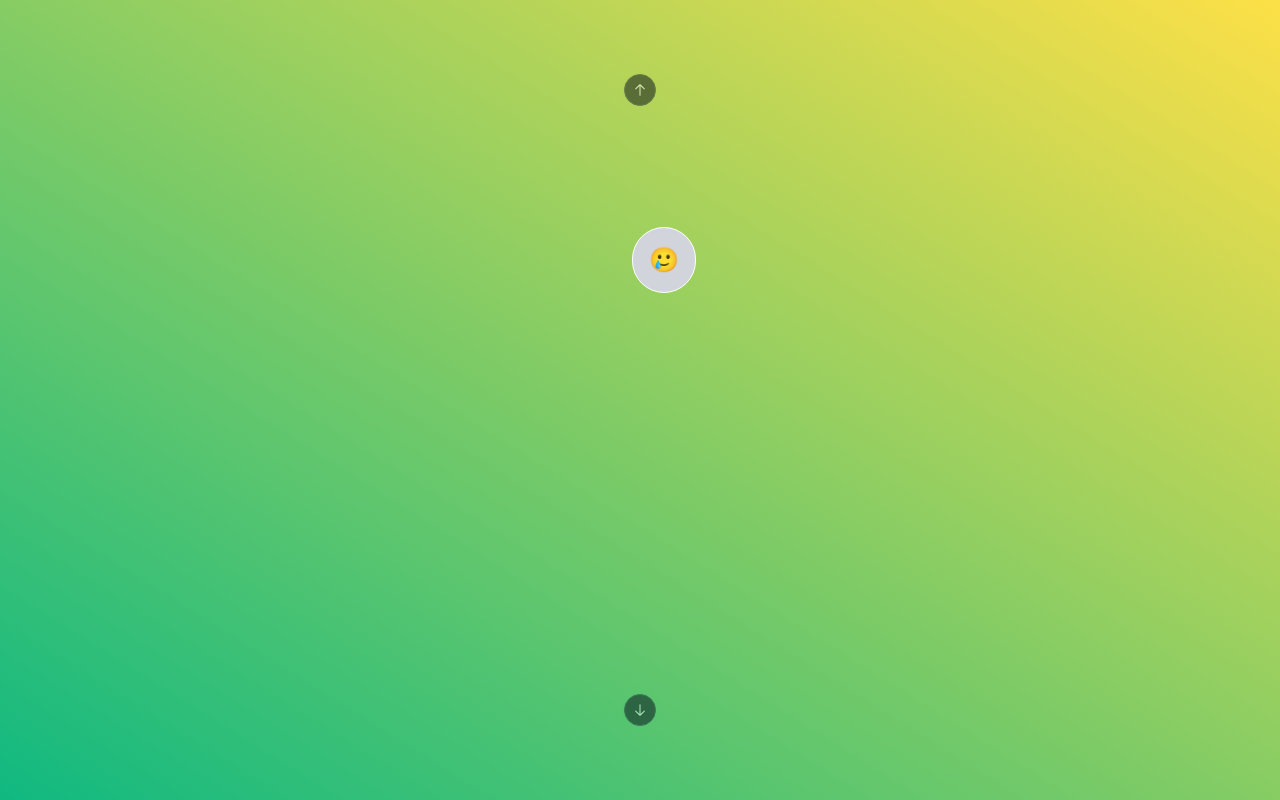
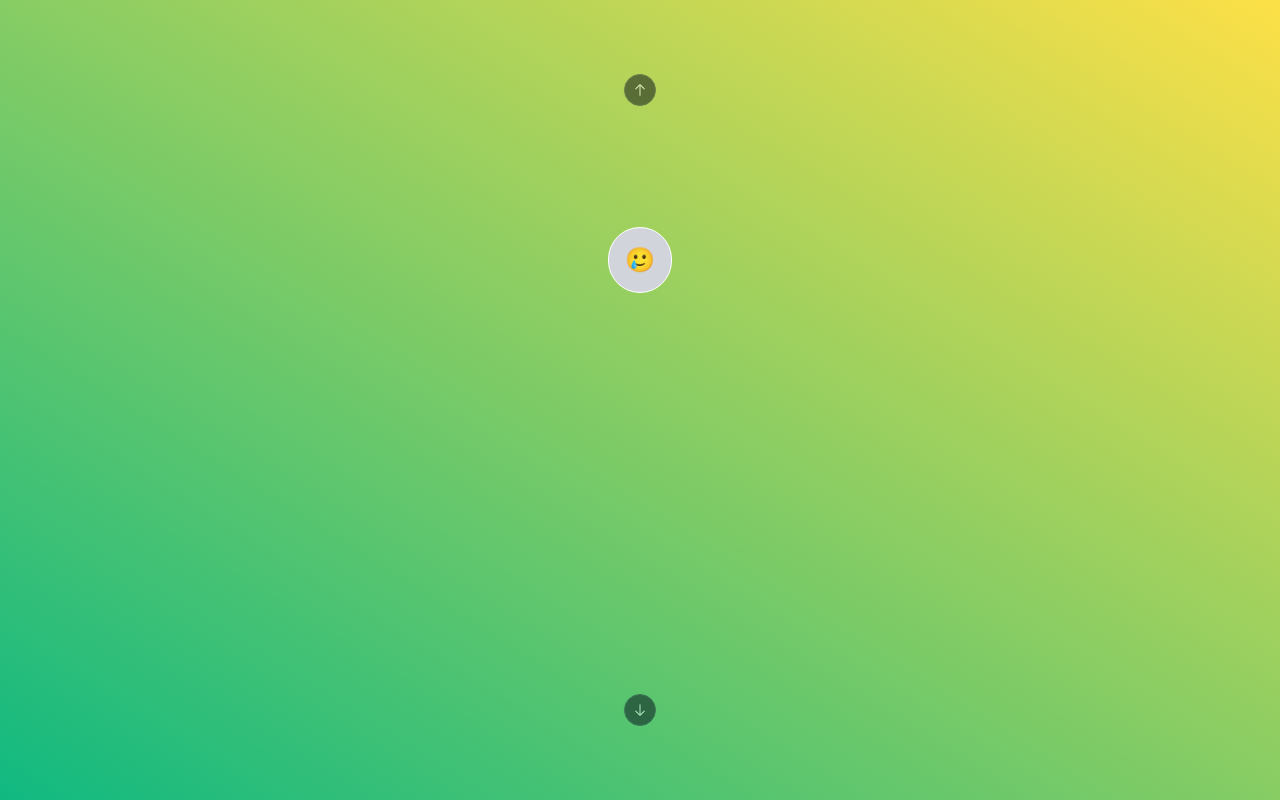
Before and after one commit to advAltTsx/iosUIswiftExtensionv1, a Next.js app: page / in a window 1280 px wide. Built offline with nearby package versions, Linux system fonts and the light colour scheme.

Commit message:
Update page.tsx

```diff
--- a/app/page.tsx
+++ b/app/page.tsx
@@ -65,9 +65,7 @@ export default function Home() {
                   <Button className="p-4" variant={"link"}>
                     {" "}
                     <div className="flex items-center">
-                      <h1 className="scroll-m-30 underline p-6 text-2xl font-extrabold tracking-tight lg:text-5xl">
 
-                      </h1>{" "}
                       <div className=" bg-gray-300 border text-2xl  border-white text-gray-950 font-bold p-4 rounded-full h-auto">
                         🥲
                       </div>
```
